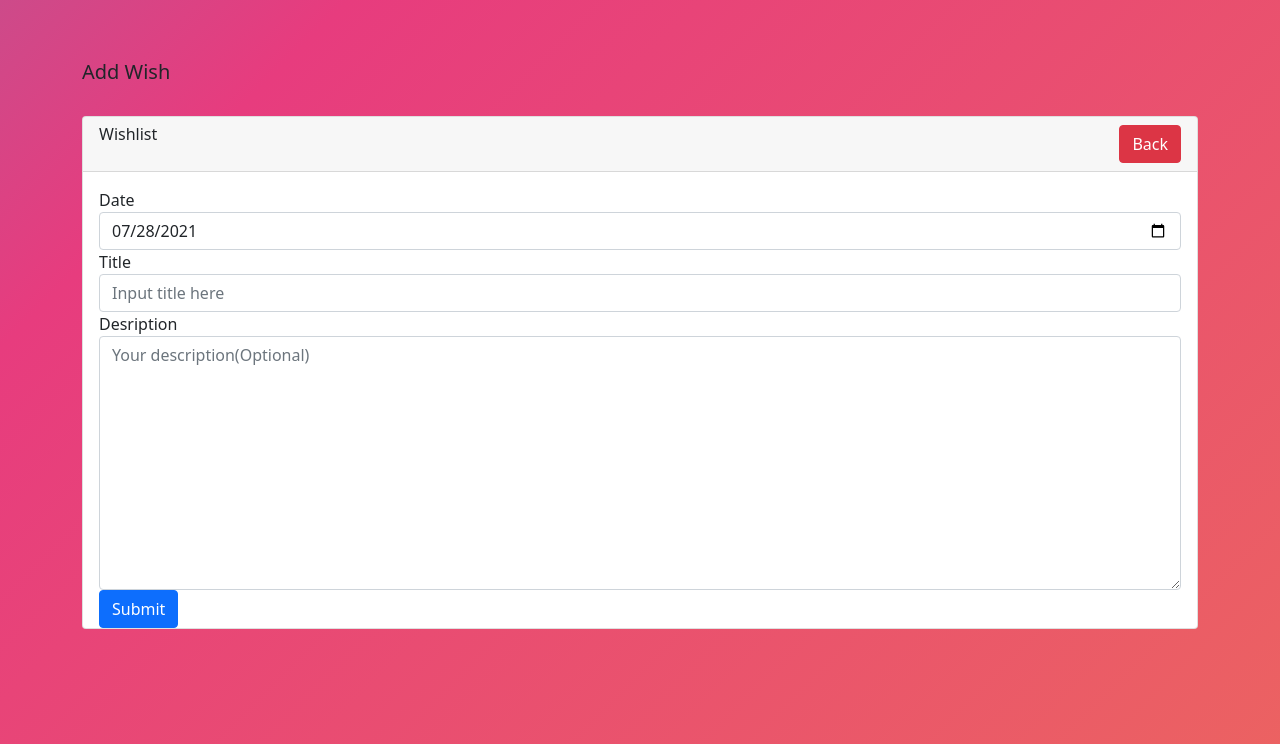
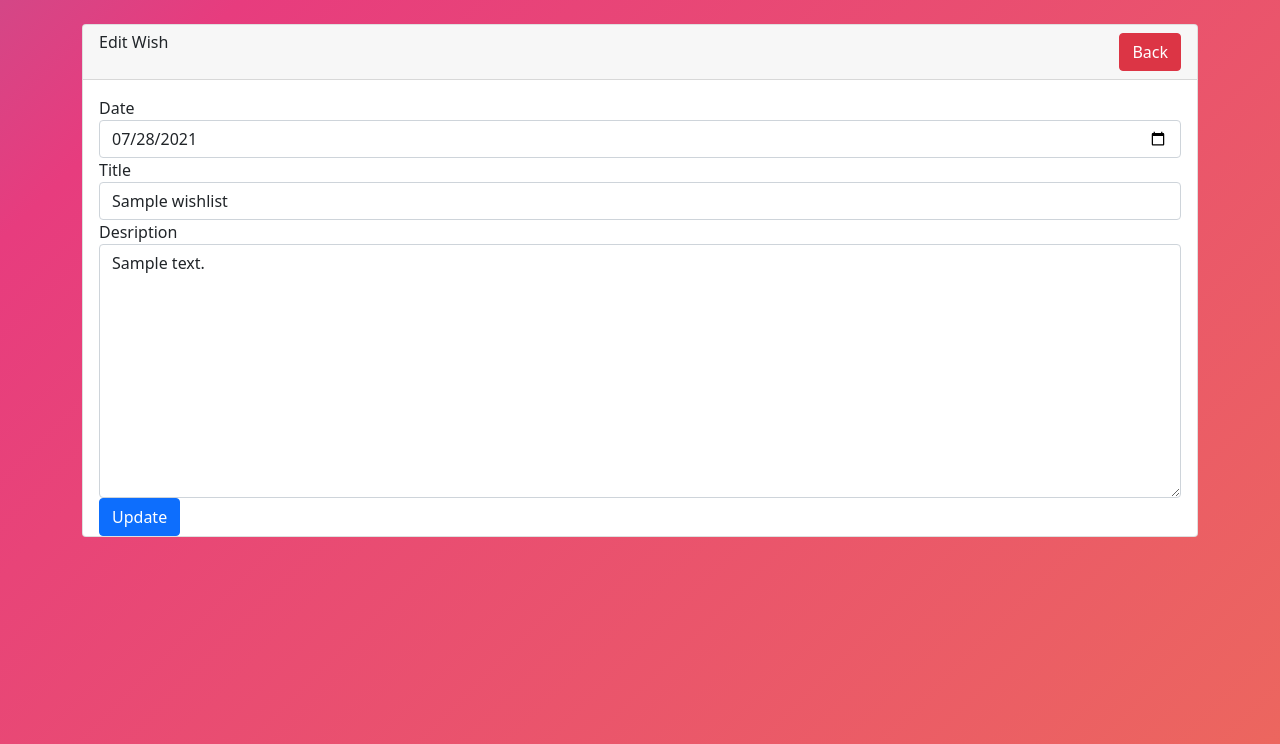
Before and after one commit to KingsDevs/wishlist-app, a CodeIgniter app: page /database/index.php/home/edit_data/1 in a window 1280 px wide. Shown: the part 56-800 px from the top of the page. Run offline with CodeIgniter, Linux system fonts and the light colour scheme; tables that the repository leaves empty or names only in its code hold one stand-in row (values such as "Sample post").

Commit message:
done update feauture

```diff
--- a/application/config/routes.php
+++ b/application/config/routes.php
@@ -57,3 +57,4 @@ $route['home'] = 'Home/index';
 $route['addwish'] = 'Home/add_wish';
 $route['submit'] = 'Home/store_data';
 $route['home/edit/(:any)'] = 'Home/edit_data/$1';
+$route['home/edit/(:any)/update'] = 'Home/update_data/$1';
--- a/application/controllers/Home.php
+++ b/application/controllers/Home.php
@@ -8,8 +8,8 @@ class Home extends CI_Controller
         $this->load->model('WishlistModel');
         $wishlist_datas['wishlist'] = $this->WishlistModel->get_last_entries();
 
-        $this->load->view('templates\header.php', $wishlist_datas);
-        $this->load->view('home\index.php');
+        $this->load->view('templates\header.php');
+        $this->load->view('home\index.php',$wishlist_datas);
         $this->load->view('templates\footer.php');
     }
 
@@ -33,14 +33,32 @@ class Home extends CI_Controller
 
         $this->load->model('WishlistModel');
         $this->WishlistModel->insert_data($wishlist_datas);
-        redirect('home');
+        redirect(base_url('home'));
     }
 
     public function edit_data($id)
     {
+        $this->load->model('WishlistModel');
+        $data['wishlist'] = $this->WishlistModel->edit_data($id);
+
         $this->load->view('templates/header.php');
-        $this->load->view('home/add_wish.php');
+        $this->load->view('home/edit.php', $data);
         $this->load->view('templates/footer.php');
     }
 
+    public function update_data($id)
+    {
+        $wishlist_datas =
+        [
+            'date' => $this->input->post('date'),
+            'title' => $this->input->post('title'),
+            'description' => $this->input->post('description')
+        ];
+
+        $this->load->model('WishlistModel');
+        $this->WishlistModel->update_data($id, $wishlist_datas);
+
+        redirect(base_url('home'));
+    }
+
 }
--- a/application/models/WishlistModel.php
+++ b/application/models/WishlistModel.php
@@ -16,8 +16,14 @@ class WishlistModel extends CI_Model
     public function edit_data($id)
     {
         $query = $this->db->get_where('wishlist', ['id'=>$id]);
-        return $query->result();
+        return $query->row();
 
     }
 
+    public function update_data($id, $wishlist_datas)
+    {
+        $this->db->where('id', $id);
+        return $this->db->update('wishlist', $wishlist_datas);
+    }
+
 }
--- a/application/views/home/add_wish.php
+++ b/application/views/home/add_wish.php
@@ -1,11 +1,10 @@
-<h5 class="label container">Add Wish</h5>
 
 <div class="container">
     <div class="row">
         <div class="col-md-12 mt-4">
             <div class="card">
                 <div class="card-header">
-                    <h6>Wishlist
+                    <h6>Add Wish
                         <a href="<?php echo base_url('home') ?>" class="btn btn-danger float-end">Back</a>
                     </h6>
                 </div>
--- a/application/views/home/edit.php
+++ b/application/views/home/edit.php
@@ -1,15 +1,14 @@
-<h5 class="label container">Edit Wish</h5>
 
 <div class="container">
     <div class="row">
         <div class="col-md-12 mt-4">
             <div class="card">
                 <div class="card-header">
-                    <h6>Wishlist
+                    <h6>Edit Wish
                         <a href="<?php echo base_url('home') ?>" class="btn btn-danger float-end">Back</a>
                     </h6>
                 </div>
-                <form action="<?php echo base_url('submit') ?>" method="POST">
+                <form action="<?php echo base_url('home/edit/'.$wishlist->id.'/update') ?>" method="POST">
                     <div class="card-body">
                         <div class="form-group">
                             <label for="">Date</label>
@@ -18,14 +17,14 @@
 
                         <div class="form-group">
                             <label for="">Title</label>
-                            <input type="text" class="form-control" name="title" placeholder="Input title here" required>
+                            <input type="text" class="form-control" name="title" placeholder="Input title here" required value="<?= $wishlist->title?>">
                         </div>
 
                         <div class="form-group">
                             <label for="">Desription</label>
-                            <textarea name="description" id="" cols="30" rows="10" class="form-control" placeholder="Your description(Optional)"></textarea>
+                            <textarea name="description" id="" cols="30" rows="10" class="form-control"><?= $wishlist->description?></textarea>
                         </div>
-                        <button type="submit" class="btn btn-primary float-start">Submit</a>
+                        <button type="submit" class="btn btn-primary float-start" placeholder="Your description(Optional)">Update</button>
                     </div>
 
                 </form>
```
